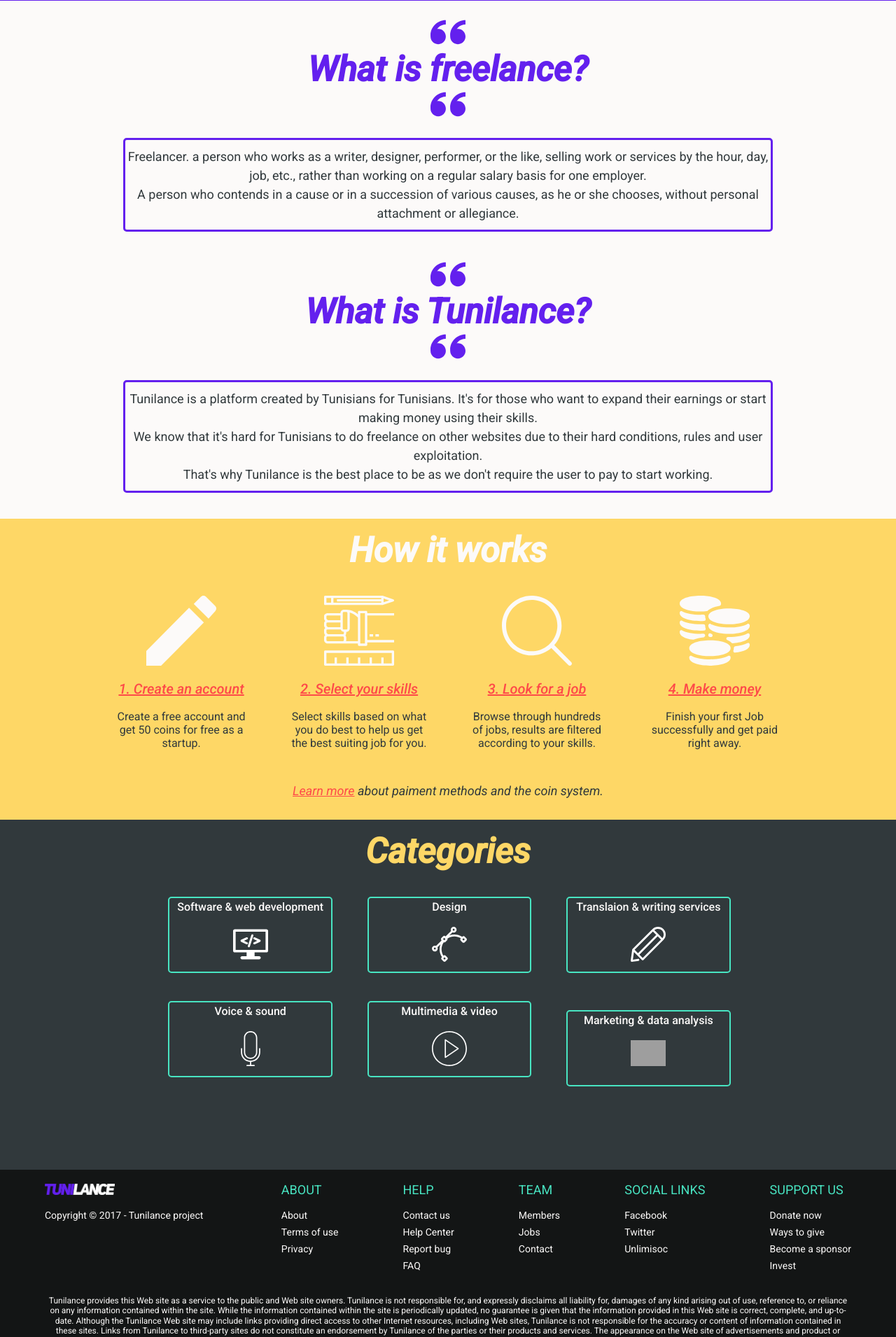
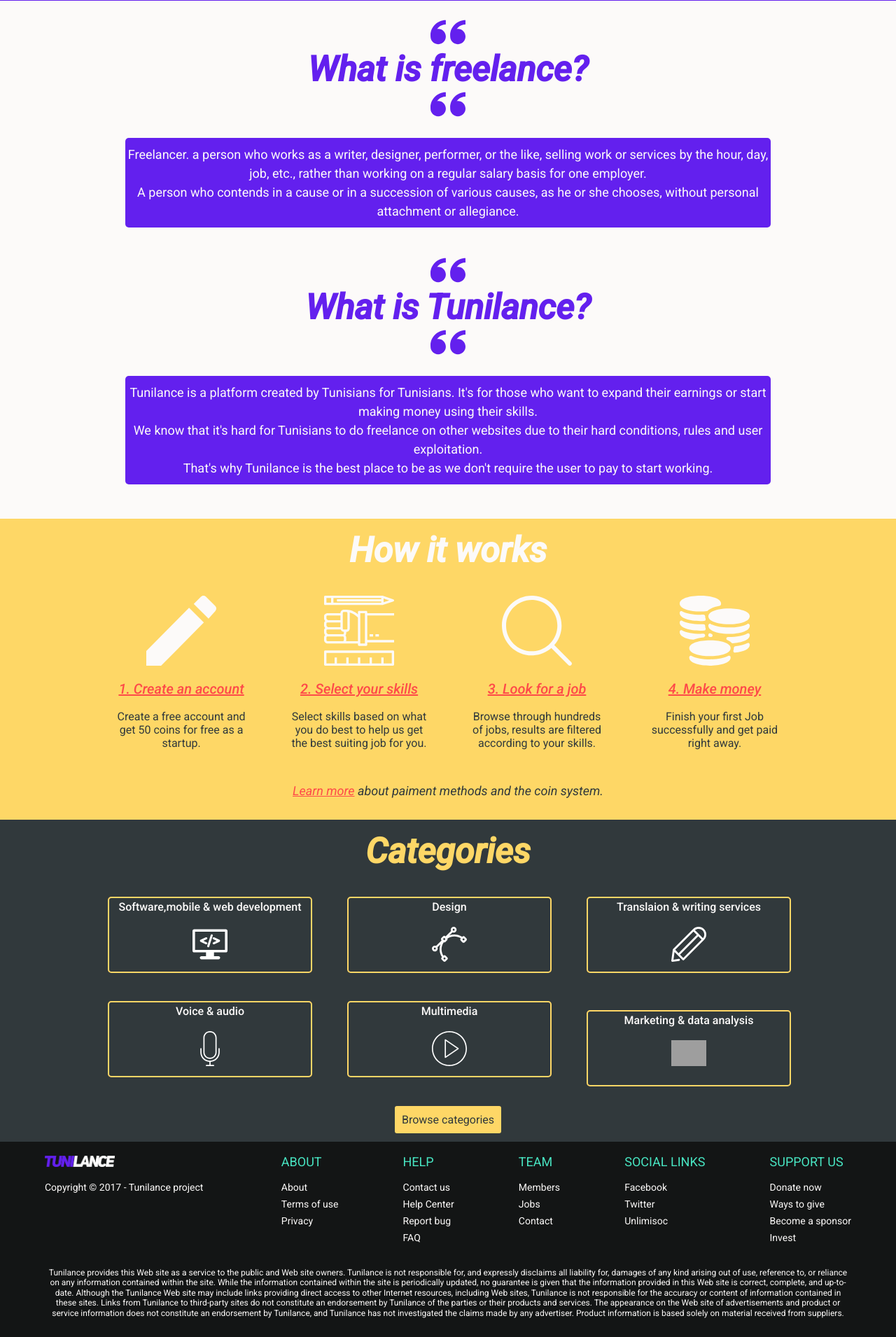
Before and after one commit to kairodem/freelance, a PHP site: page / in a window 1280 px wide. Shown: the part 449-2359 px from the top of the page at 70% size. Run offline with PHP 8.4, Linux system fonts and the light colour scheme; grey boxes are pictures that could not be loaded.

Commit message:
Categories touchup and added Browse Categories button

```diff
--- a/assets/css/main.css
+++ b/assets/css/main.css
@@ -168,12 +168,12 @@
 .content1 p{
 	font-size: 18px;
 	margin-top: 20px;
-	color: #31393c;
+	color: #fcfaf9;
 	line-height: 1.5;
 	margin-bottom: 20px;
 	width: 80%;
 	text-align: center;
-	border:3px solid #6320ee;
+	background-color: #6320ee;
 	border-radius: 5px;
 	padding-top: 10px;
 	padding-bottom: 10px;
@@ -235,7 +235,7 @@
 }
 .categories{
 	width: 100%;
-	height: 500px;
+	height: 460px;
 	background-color: #31393c;
 }
 .categories h1{
@@ -255,17 +255,34 @@
 }
 .categories .category ul li{
 	display: inline-block;
-	width: 20%;
+	width: 25%;
 	cursor: pointer;
 	font-weight: 500;
 }
 .categories .category ul li div{
 	width: 100%;
 	height: 100px;
-	border: 2px solid #48e5c2;
+	border: 2px solid #fed766;
 	border-radius: 5px;
 	padding-top: 5px;
 }
+.categories a#browsecat{
+	width: 100%;
+	color: #31393c;
+	background-color: #fed766;
+	padding: 10px;
+	border-radius: 3px;
+}
+/*
+.categories .category ul li div ul{
+	margin-top: 15px;
+	margin-bottom: 5px;
+	font-style: italic;
+}
+.categories .category ul li div ul li{
+	font-weight: 300;
+	width: 48%;
+}*/
 .categories .category ul li#catsep{
 	margin-left: 50px;
 	margin-right: 50px;
@@ -273,9 +290,6 @@
 .categories .category ul li div img{
 	margin-top: 20px;
 }
-
-
-
 .footer{
 	width: 100%;
 	height: 300px;
--- a/index.php
+++ b/index.php
@@ -125,19 +125,19 @@
 					<ul>
 						<li>
 							<div>
-								Software & web development <br>
+								<h2>Software,mobile & web development</h2>
 								<img src="assets/img/categories/programming.svg" width="50">
 							</div>
 						</li>
 						<li id="catsep">
 							<div>
-								Design <br>
+								<h2>Design</h2>
 								<img src="assets/img/categories/design.svg" width="50">
 							</div>
 						</li>
 						<li>
 							<div>
-								Translaion & writing services <br>
+								<h2>Translaion & writing services</h2>
 								<img src="assets/img/categories/writing.svg" width="50">
 							</div>
 						</li>
@@ -145,24 +145,25 @@
 					<ul>
 						<li>
 							<div>
-								Voice & sound <br>
+								<h2>Voice & audio</h2>
 								<img src="assets/img/categories/sound.svg" width="50">
 							</div>
 						</li>
 						<li id="catsep">
 							<div>
-								Multimedia & video <br>
+								<h2>Multimedia</h2>
 								<img src="assets/img/categories/multimedia.svg" width="50">
 							</div>
 						</li>
 						<li>
 							<div>
-								Marketing & data analysis <br>
+								<h2>Marketing & data analysis</h2>
 								<img src="assets/img/categories/marketing.svg" width="50">
 							</div>
 						</li>
 					</ul>
 				</div>
+				<a href="" id="browsecat">Browse categories</a>
 			</center>
 		</div>
 	</div>
```
